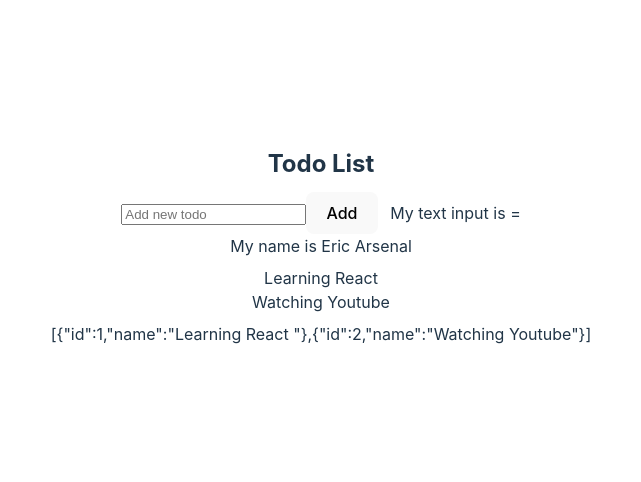
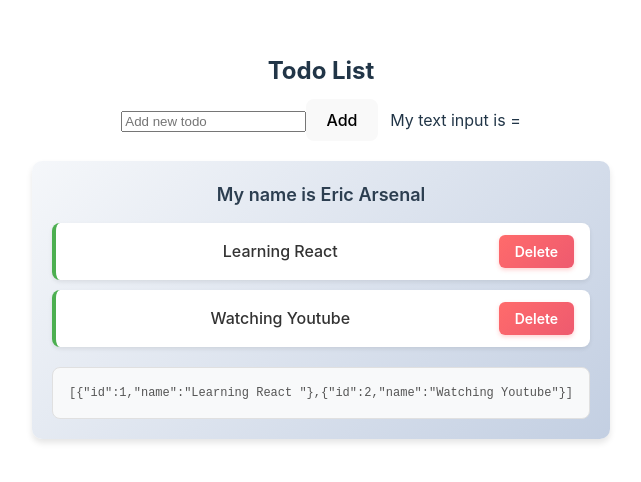
Before and after one commit to dangdinhvu221/react_vite, a React (Vite) app: page / in a window 1280 px wide. Shown: the part 154-636 px from the top of the page, without its empty margins (319-960 px from the left). Built offline with nearby package versions, Linux system fonts and the light colour scheme.

Commit message:
Render List

```diff
--- a/src/App.jsx
+++ b/src/App.jsx
@@ -35,12 +35,17 @@ const App = () =>{
     setTodos(prev => [...prev, newTodo]); // Cập nhật lại danh sách todos
   }
 
+  // xóa todo
+  const deleteTodo = (id) => {
+    setTodos(prev => prev.filter(todo => todo.id !== id));
+  }
+
   return (
     <>
       <div className='todo-container'>
         <div className='todo-title'> Todo List </div>
         <TodoNew addNewTodo={addNewTodo} />
-        <TodoData fullname={fullname} todos={todos} />
+        <TodoData fullname={fullname} todoLists={todos} onDelete={deleteTodo} />
       </div>
     </>
   )
--- a/src/components/TodoData.jsx
+++ b/src/components/TodoData.jsx
@@ -1,12 +1,27 @@
+import './todo-list.css'
+
 // props là 1 object chứa tất cả các thuộc tính được truyền từ component cha xuống
-const TodoData = ({ fullname, todos = [] }) => {
+const TodoData = (props) => {
+    const { fullname, todoLists, onDelete } = props;
+    console.log(todoLists);
   return (
     <div className="todo-data">
-        <div style={{ marginBottom: 8 }}>My name is {fullname}</div>
-        {todos.map(item => (
-          <div key={item.id}>{item.name}</div>
-        ))}
-        <div style={{ marginTop: 8 }}>{JSON.stringify(todos)}</div>
+        <div className="fullname-display">My name is {fullname}</div>
+        {/* // Hiển thị fullname truyền từ cha xuống */}
+        {/* // sử dụng map để lặp qua mảng todoLists và hiển thị từng todo */}
+        {todoLists.length > 0 ? (
+            todoLists.map(item => {
+                return (
+                    <div key={item.id} className="todo-item">
+                        <span className="todo-name">{item.name}</span>
+                        <button className="btn-delete" onClick={() => onDelete(item.id)}>Delete</button>
+                    </div>
+                )
+            })
+        ) : (
+            <div className="todo-empty">Không có công việc nào. Hãy thêm công việc mới!</div>
+        )}
+        <div className="todo-json">{JSON.stringify(todoLists)}</div>
     </div>
   )
 }
--- /dev/null
+++ b/src/components/todo-list.css
@@ -0,0 +1,105 @@
+/* Todo Data Container */
+.todo-data {
+  margin-top: 20px;
+  padding: 20px;
+  background: linear-gradient(135deg, #f5f7fa 0%, #c3cfe2 100%);
+  border-radius: 10px;
+  box-shadow: 0 4px 6px rgba(0, 0, 0, 0.1);
+}
+
+/* Todo Item Container */
+.todo-item {
+  display: flex;
+  align-items: center;
+  justify-content: space-between;
+  padding: 12px 16px;
+  margin: 10px 0;
+  background: white;
+  border-left: 4px solid #4CAF50;
+  border-radius: 8px;
+  box-shadow: 0 2px 4px rgba(0, 0, 0, 0.08);
+  transition: all 0.3s ease;
+  animation: slideIn 0.3s ease;
+}
+
+@keyframes slideIn {
+  from {
+    opacity: 0;
+    transform: translateX(-20px);
+  }
+  to {
+    opacity: 1;
+    transform: translateX(0);
+  }
+}
+
+.todo-item:hover {
+  box-shadow: 0 4px 8px rgba(0, 0, 0, 0.15);
+  transform: translateY(-2px);
+}
+
+/* Todo Name Text */
+.todo-name {
+  flex: 1;
+  font-size: 16px;
+  font-weight: 500;
+  color: #333;
+  word-break: break-word;
+}
+
+/* Delete Button */
+.btn-delete {
+  background: linear-gradient(135deg, #ff6b6b 0%, #ee5a6f 100%);
+  color: white;
+  border: none;
+  padding: 8px 16px;
+  border-radius: 6px;
+  font-size: 14px;
+  font-weight: 600;
+  cursor: pointer;
+  transition: all 0.3s ease;
+  box-shadow: 0 2px 4px rgba(255, 107, 107, 0.3);
+  margin-left: 10px;
+  white-space: nowrap;
+}
+
+.btn-delete:hover {
+  background: linear-gradient(135deg, #ee5a6f 0%, #dd4a5f 100%);
+  box-shadow: 0 4px 8px rgba(255, 107, 107, 0.4);
+  transform: scale(1.05);
+}
+
+.btn-delete:active {
+  transform: scale(0.95);
+}
+
+/* Todo List Empty State */
+.todo-empty {
+  text-align: center;
+  padding: 40px 20px;
+  color: #999;
+  font-style: italic;
+}
+
+/* JSON Display */
+.todo-json {
+  margin-top: 20px;
+  padding: 16px;
+  background: #f8f9fa;
+  border-radius: 8px;
+  border: 1px solid #e0e0e0;
+  font-family: 'Courier New', monospace;
+  font-size: 12px;
+  color: #555;
+  word-break: break-all;
+  max-height: 200px;
+  overflow-y: auto;
+}
+
+/* Fullname Display */
+.fullname-display {
+  margin-bottom: 15px;
+  font-size: 18px;
+  font-weight: 600;
+  color: #2c3e50;
+}
```
